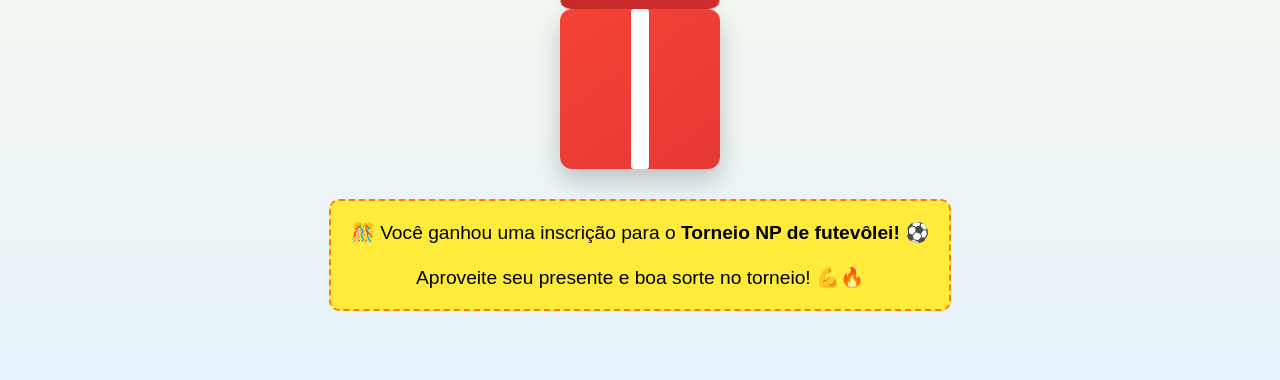
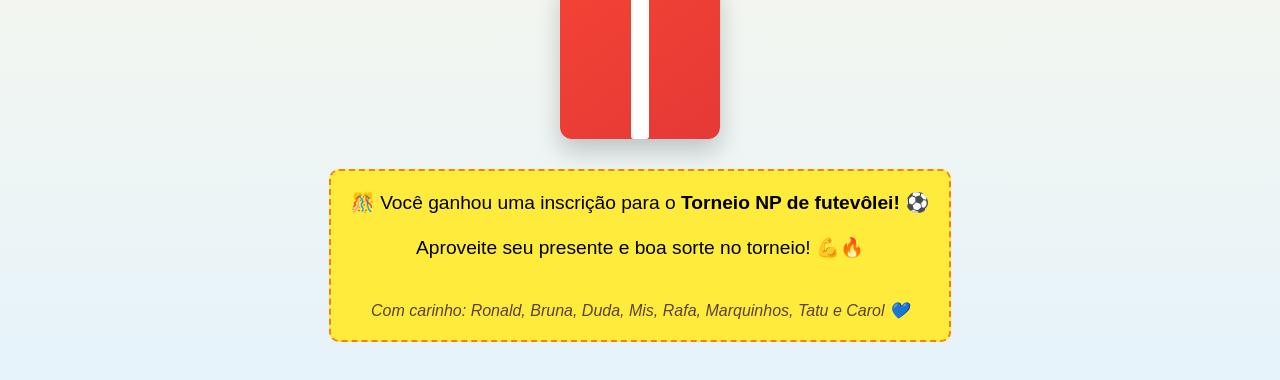
Before and after one commit to caroldsf/amanda.ftv, a plain HTML site: page index.html in a window 1280 px wide. Both pictures are taken after a click on the element 640 px from the left and 490 px from the top of the page. Shown: the part 330-710 px from the top of the page. Drawn offline with Linux system fonts and the light colour scheme.

Commit message:
Add files via upload

```diff
--- a/index.html
+++ b/index.html
@@ -2,7 +2,7 @@
 <html lang="pt-BR">
 <head>
   <meta charset="UTF-8">
-  <title>Mensagem de Aniversário</title>
+  <title>Presente de Aniversário</title>
   <style>
     body {
       background: linear-gradient(to bottom, #fef9e7, #e3f2fd);
@@ -95,6 +95,13 @@
       animation: fadeIn 1s ease forwards;
     }
 
+    .coupon em {
+      display: block;
+      margin-top: 20px;
+      font-size: 1rem;
+      color: #5d4037;
+    }
+
     @keyframes fadeIn {
       0% { opacity: 0; transform: translateY(20px); }
       100% { opacity: 1; transform: translateY(0); }
@@ -123,7 +130,8 @@
 
   <div class="coupon" id="coupon">
     🎊 Você ganhou uma inscrição para o <strong>Torneio NP de futevôlei!</strong> ⚽<br><br>
-    Aproveite seu presente e boa sorte no torneio! 💪🔥
+    Aproveite seu presente e boa sorte no torneio! 💪🔥<br><br>
+    <em>Com carinho: Ronald, Bruna, Duda, Mis, Rafa, Marquinhos, Tatu e Carol 💙</em>
   </div>
 
   <script>
```
